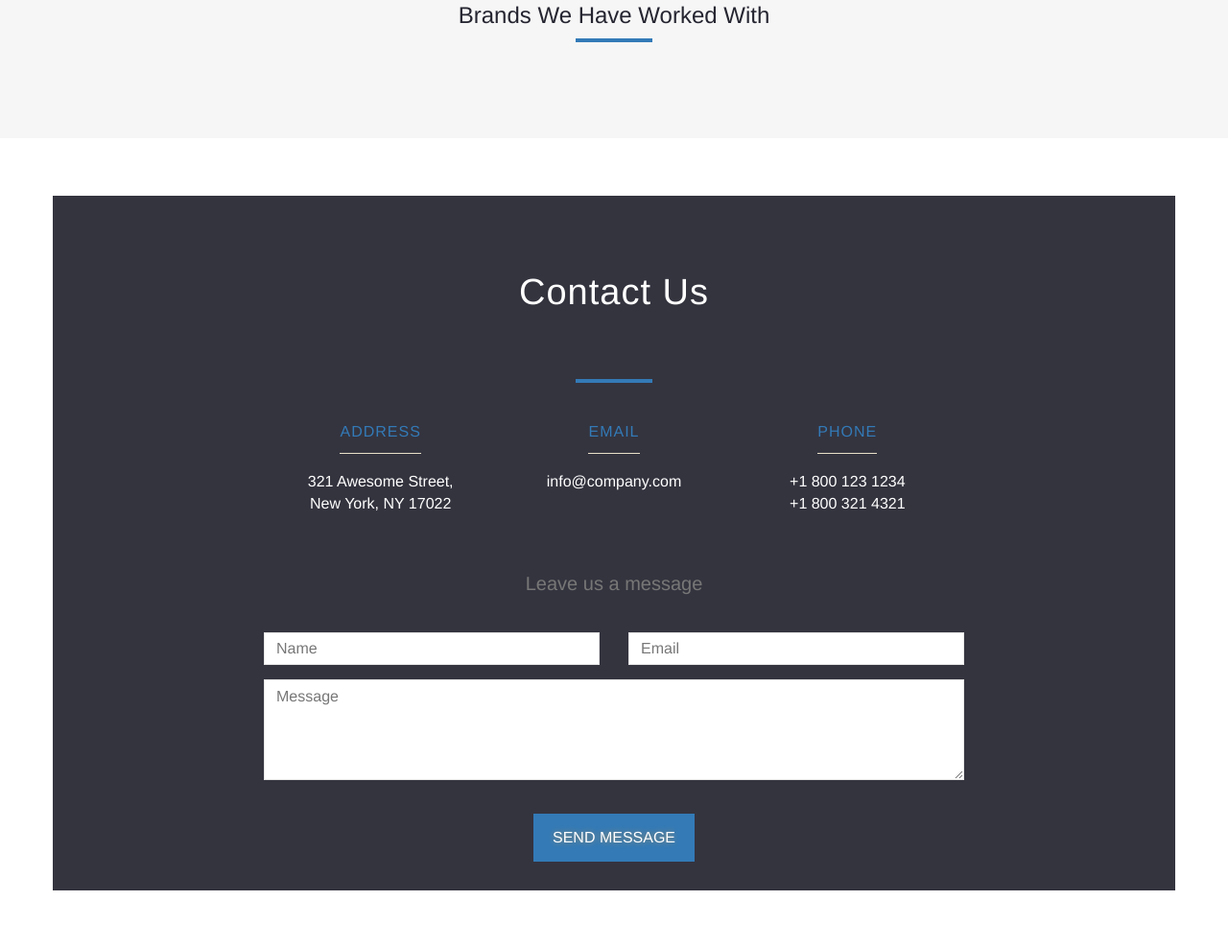
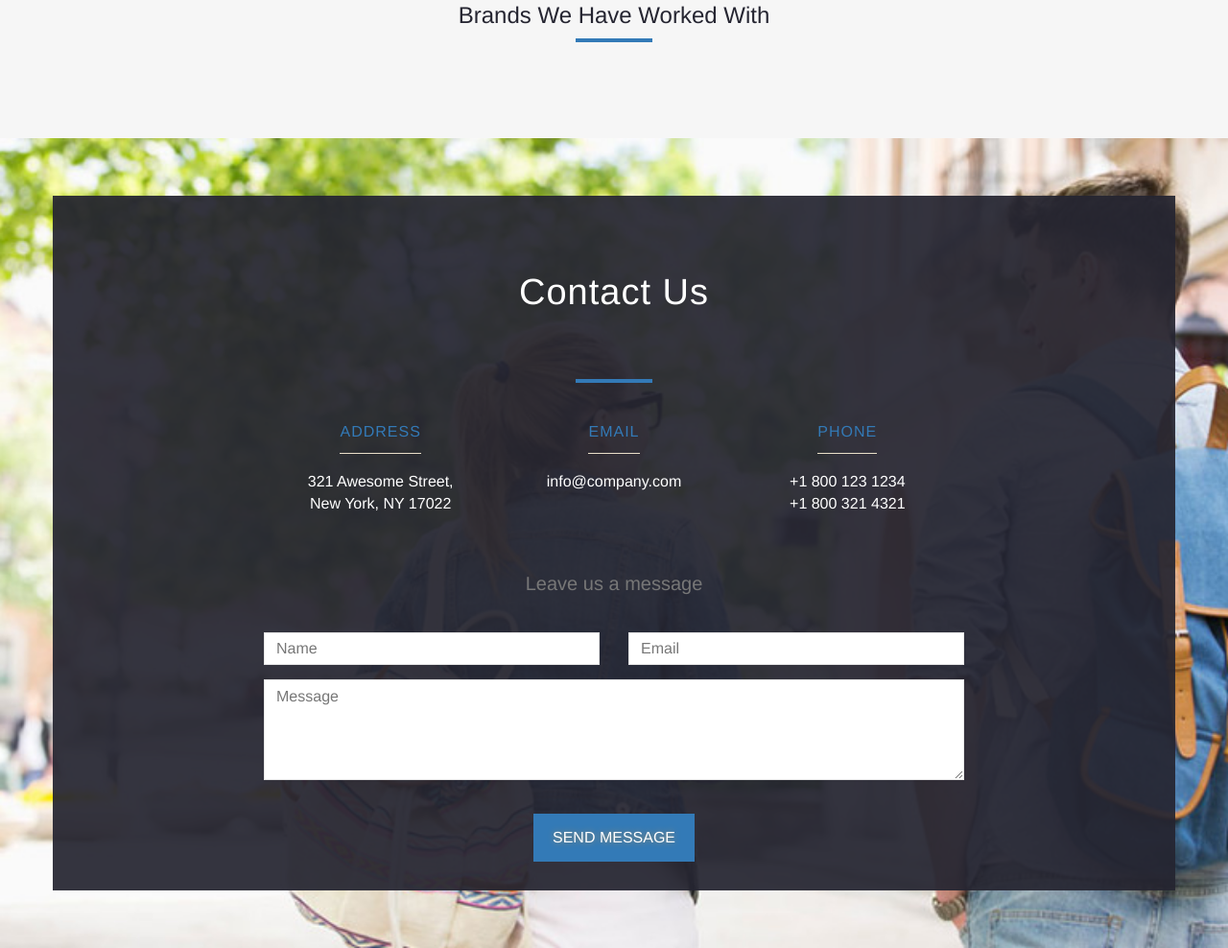
Before and after one commit to RitikRastogi/ProforceAdvertisment, a plain HTML site: page index.html in a window 1280 px wide. Shown: the part 3709-4697 px from the top of the page at 96% size. Drawn offline with Linux system fonts and the light colour scheme; some packages are replaced by stand-ins of ours; a script that the page names is missing.

Commit message:
Update style.css

```diff
--- a/css/style.css
+++ b/css/style.css
@@ -542,7 +542,7 @@ ol.type li a:hover {
 /* Contact Section */
 #contact {
 	padding:60px 0px 60px 0px;
-	background: url(../img/careers-bg.jpg) no-repeat top center fixed;
+	background: url(../img/careers_bg.jpg) no-repeat top center fixed;
 	background-size: cover;
 	color:#fff;
 }
```
